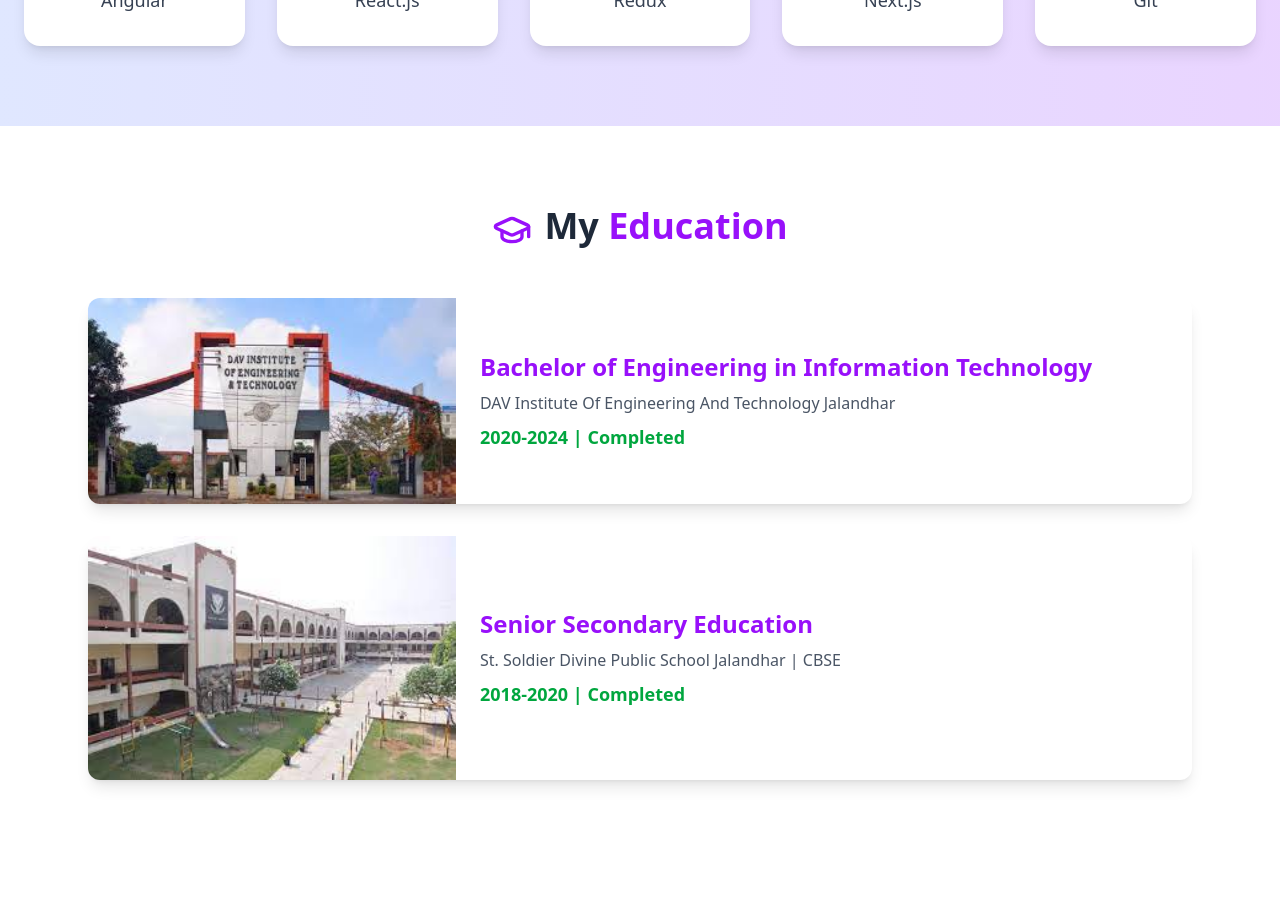
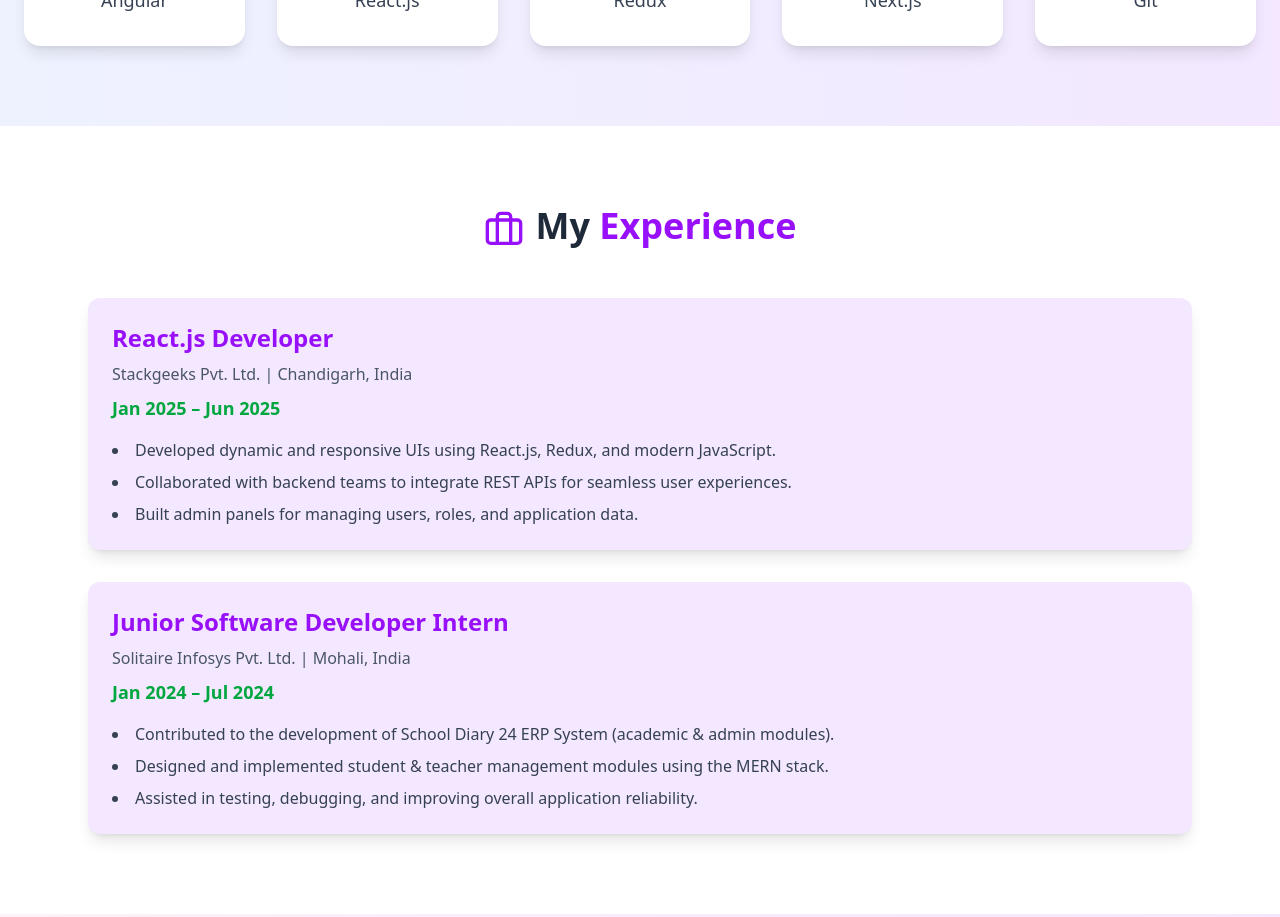
Before and after one commit to abhayrana001/my-portfolio, a React (Vite) app: page / in a window 1280 px wide. Shown: the part 1880-2797 px from the top of the page. Before the commit the page ends 2740 px from the top, so only its background shows below. Built offline with nearby package versions, Linux system fonts and the light colour scheme.

Commit message:
Experience added

```diff
--- a/src/App.tsx
+++ b/src/App.tsx
@@ -1,5 +1,6 @@
 import AboutUS from "./components/AboutUS"
 import Education from "./components/Education"
+import Experience from "./components/Experience"
 import Hero from "./components/Hero"
 import Navbar from "./components/Navbar"
 import Skills from "./components/Skills"
@@ -12,6 +13,7 @@ const App = () => {
         <Hero/>
         <AboutUS/>
         <Skills/>
+        <Experience/>
         <Education/>
       </main>
     </>
--- a/src/components/Education.tsx
+++ b/src/components/Education.tsx
@@ -3,7 +3,7 @@ import college from '../assets/daviet.jpg'
 import school from '../assets/ssdps.jpg'
 const Education = () => {
   return (
-    <section id="education" className="py-20">
+    <section id="education" className="py-20 bg-gradient-to-r from-pink-50 to-purple-100">
       <div className="max-w-6xl mx-auto px-6">
 
         {/* Heading */}
--- /dev/null
+++ b/src/components/Experience.tsx
@@ -0,0 +1,63 @@
+import { Briefcase } from "lucide-react"
+
+const Experience = () => {
+  return (
+    <section id="experience" className="py-20">
+      <div className="max-w-6xl mx-auto px-6">
+
+        {/* Heading */}
+        <h2 className="text-4xl font-bold text-center mb-12 text-gray-800">
+          <Briefcase className="inline-block mr-3 text-purple-600" size={40} />
+          My <span className="text-purple-600">Experience</span>
+        </h2>
+
+        {/* Cards */}
+        <div className="space-y-8">
+
+          {/* Stackgeeks */}
+          <div className="bg-purple-100 rounded-xl shadow-lg overflow-hidden hover:shadow-xl transition">
+            <div className="p-6 flex flex-col text-center md:text-left">
+              <h3 className="text-2xl font-semibold text-purple-600 mb-2">
+                React.js Developer
+              </h3>
+              <p className="text-gray-600 mb-2 font-medium">
+                Stackgeeks Pvt. Ltd. | Chandigarh, India
+              </p>
+              <p className="text-green-600 font-semibold text-lg mb-4">
+                Jan 2025 – Jun 2025
+              </p>
+              <ul className="text-gray-700 list-disc list-inside space-y-2">
+                <li>Developed dynamic and responsive UIs using React.js, Redux, and modern JavaScript.</li>
+                <li>Collaborated with backend teams to integrate REST APIs for seamless user experiences.</li>
+                <li>Built admin panels for managing users, roles, and application data.</li>
+              </ul>
+            </div>
+          </div>
+
+          {/* Solitaire Infosys */}
+          <div className="bg-purple-100 rounded-xl shadow-lg overflow-hidden hover:shadow-xl transition">
+            <div className="p-6 flex flex-col text-center md:text-left">
+              <h3 className="text-2xl font-semibold text-purple-600 mb-2">
+                Junior Software Developer Intern
+              </h3>
+              <p className="text-gray-600 mb-2 font-medium">
+                Solitaire Infosys Pvt. Ltd. | Mohali, India
+              </p>
+              <p className="text-green-600 font-semibold text-lg mb-4">
+                Jan 2024 – Jul 2024
+              </p>
+              <ul className="text-gray-700 list-disc list-inside space-y-2">
+                <li>Contributed to the development of School Diary 24 ERP System (academic & admin modules).</li>
+                <li>Designed and implemented student & teacher management modules using the MERN stack.</li>
+                <li>Assisted in testing, debugging, and improving overall application reliability.</li>
+              </ul>
+            </div>
+          </div>
+
+        </div>
+      </div>
+    </section>
+  )
+}
+
+export default Experience
--- a/src/components/Navbar.tsx
+++ b/src/components/Navbar.tsx
@@ -1,7 +1,7 @@
 import { Menu, X } from 'lucide-react'
 import { useState, useEffect } from 'react'
 
-const navItems = ['Home', 'About', 'Skills', 'Projects', 'Education', 'Contact']
+const navItems = ['Home', 'About', 'Skills', 'Experience', 'Education', 'Contact']
 
 const Navbar = () => {
     const [open, setOpen] = useState(false)
--- a/src/components/Skills.tsx
+++ b/src/components/Skills.tsx
@@ -25,7 +25,7 @@ const skills = [
 
 const Skills = () => {
   return (
-    <section id="skills" className="py-20 bg-gradient-to-r from-indigo-100 to-purple-200">
+    <section id="skills" className="py-20 bg-gradient-to-r from-indigo-50 to-purple-100">
       <div className="container mx-auto px-6 max-w-7xl">
 
         {/* Heading */}
```
